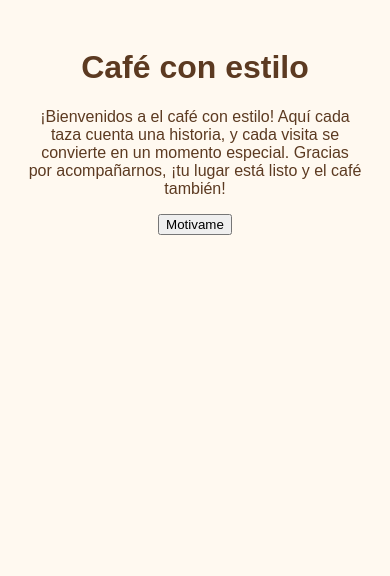
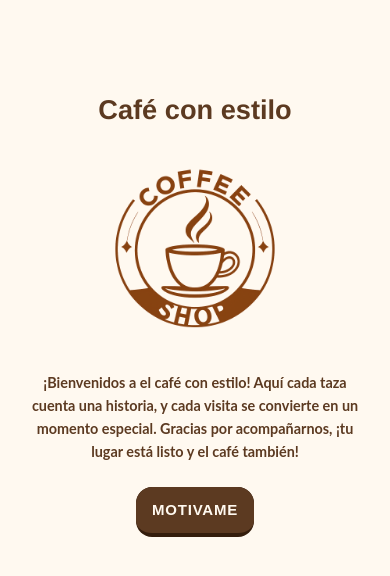
Before and after one commit to IshaiFlores/Cafe-Con-Estilo-Ejercicio, a plain HTML site: page Index.html in a window 390 px wide. Drawn offline with Linux system fonts and the light colour scheme.

Commit message:
Se agrego estilo CSS al texto introductorio, al boton y al encabezado y del logo; tambien se modifico el diseño para el diseño Responsive

```diff
--- a/Index.html
+++ b/Index.html
@@ -1,19 +1,185 @@
 <!DOCTYPE html>
 <html>
-    <header><h1>Café con estilo</h1></header>
-    <style>
-        body {
-            font-family: 'Arial', sans-serif;
-            background-color: #FFF9F0; /* crema */
-            color: #5C3A21; /* marrón café */
-            text-align: center;
-            padding: 20px;
-        }/*"La vida comienza después del café… pero los mejores momentos se viven sorbo a sorbo." Posible frase que podemos utilizar*/
-    </style>
+    <meta charset="UTF-8"> <!-- Especifica la codificación de caracteres UTF-8 -->
+    <meta name="viewport" content = "width=device-width, initial-scale=1.0">
+    <!-- Configuración viewport para responsive design -->
+    <header><h1 class="Encabezado">Café con estilo</h1></header>
     <body>
-        <p>
+        <img src="/Logo café.png" alt="Logo Cafe">
+        <p class="Introduccion">
             ¡Bienvenidos a el café con estilo! Aquí cada taza cuenta una historia, y cada visita se convierte en un momento especial. Gracias por acompañarnos, ¡tu lugar está listo y el café también!
         </p>
         <button>Motivame</button>
     </body>
 </html>
+
+
+ <style>
+        body{
+            /* font-family: 'Arial', sans-serif;*/
+            background-color: #FFF9F0; /* crema */
+            color: #5C3A21; /* marrón café */
+            display: flex;
+            flex-direction: column;
+            text-align: center;
+            justify-content: center;
+            align-items: center;
+            line-height: 1.6;
+            min-height:  70vh;
+            gap: 10px;
+        }/*"La vida comienza después del café… pero los mejores momentos se viven sorbo a sorbo." Posible frase que podemos utilizar*/
+
+
+        /* CSS de la imagen */
+        img{
+            max-width: 100%;
+            height: auto;
+            width: 300px;
+            object-fit: cover;
+            object-position: center;
+           }
+
+        /* CSS del texto plano */
+        .Introduccion
+        {
+          font-family: 'Lato', sans-serif;
+          font-weight: 700;
+          margin: px auto;
+          font-size: 1.1rem;
+          padding: 0 15px;
+        }
+
+
+        /* CSS del encabezado */
+        .Encabezado
+        {
+          font-family: 'Helvetica', sans-serif;
+          margin-bottom: 5px;
+          font-size: 2.1rem;
+        }
+
+        /* Apartado Responsive para el tamano de las pantallas */
+        @media(max-width:768px)
+        {
+            .Encabezado
+            {
+              font-size: 1.9rem;
+            }
+
+            img
+            {
+              width: 250px;
+
+            }
+
+            .Introduccion
+            {
+              font-size: 1rem;
+
+            }
+
+        }
+
+        @media(max-width:480px)
+        {
+            .Encabezado
+            {
+              font-size: 1.7rem;
+            }
+
+            img
+            {
+                width: 200px
+
+            }
+
+            button
+            {
+              padding: 10px 20px;
+              font-size: 0.9rem;
+
+            }
+
+             .Introduccion
+            {
+              font-size: 0.9rem;
+
+            }
+
+
+        }
+
+    /* CSS del boton (Lo copie de una pagina solo modifique el tamano y el color) */
+    button{
+    appearance: button;
+    background-color: #341d0c;
+    border: solid transparent;
+    border-radius: 16px;
+    border-width: 0 0 4px;
+    box-sizing: border-box;
+    color: #FFF9F0;
+    cursor: pointer;
+    display: inline-block;
+    font-family: din-round,sans-serif;
+    font-size: 15px;
+    font-weight: 600;
+    letter-spacing: .8px;
+    line-height: 20px;
+    margin: 0;
+    outline: none;
+    overflow: visible;
+    padding: 13px 16px;
+    text-align: center;
+    text-transform: uppercase;
+    touch-action: manipulation;
+    transform: translateZ(0);
+    transition: filter .2s;
+    user-select: none;
+    -webkit-user-select: none;
+    vertical-align: middle;
+    white-space: nowrap;
+    width: auto;
+    }
+
+    button:after {
+    background-clip: padding-box;
+    background-color: #5C3A21;
+    border: solid transparent;
+    border-radius: 16px;
+    border-width: 0 0 4px;
+    bottom: -4px;
+    content: "";
+    left: 0;
+    position: absolute;
+    right: 0;
+    top: 0;
+    z-index: -1;
+    }
+
+    button,
+    button:focus {
+    user-select: auto;
+    }
+
+    button:hover:not(:disabled) {
+    filter: brightness(1.1);
+    -webkit-filter: brightness(1.1);
+    }
+
+    button:disabled {
+    cursor: auto;
+    }
+
+    button:active {
+    border-width: 4px 0 0;
+    background: none;
+    }
+
+    /*Para la implementacion de la logica del boton, si se cambia el nombre
+    del boton, habria que modificar el CSS*/
+
+    /* Por los demas aspectos, pueden modificarlos como consideren adecuados
+    , yo como UI/UX me muero de hambre, me falta creatividad en ese aspecto asi que les
+    dejo carta abierta para que modifiquen el CSS al gusto -Ishai */
+
+ </style>
```
